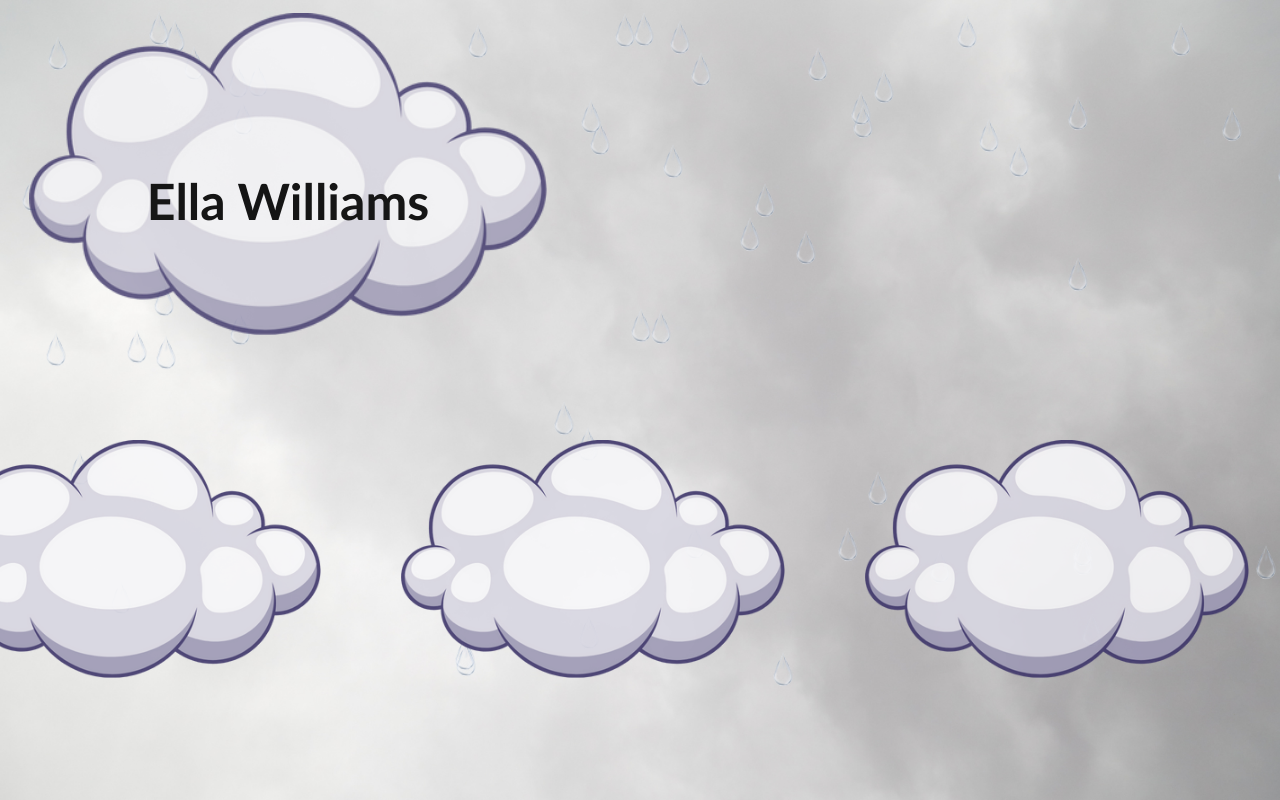
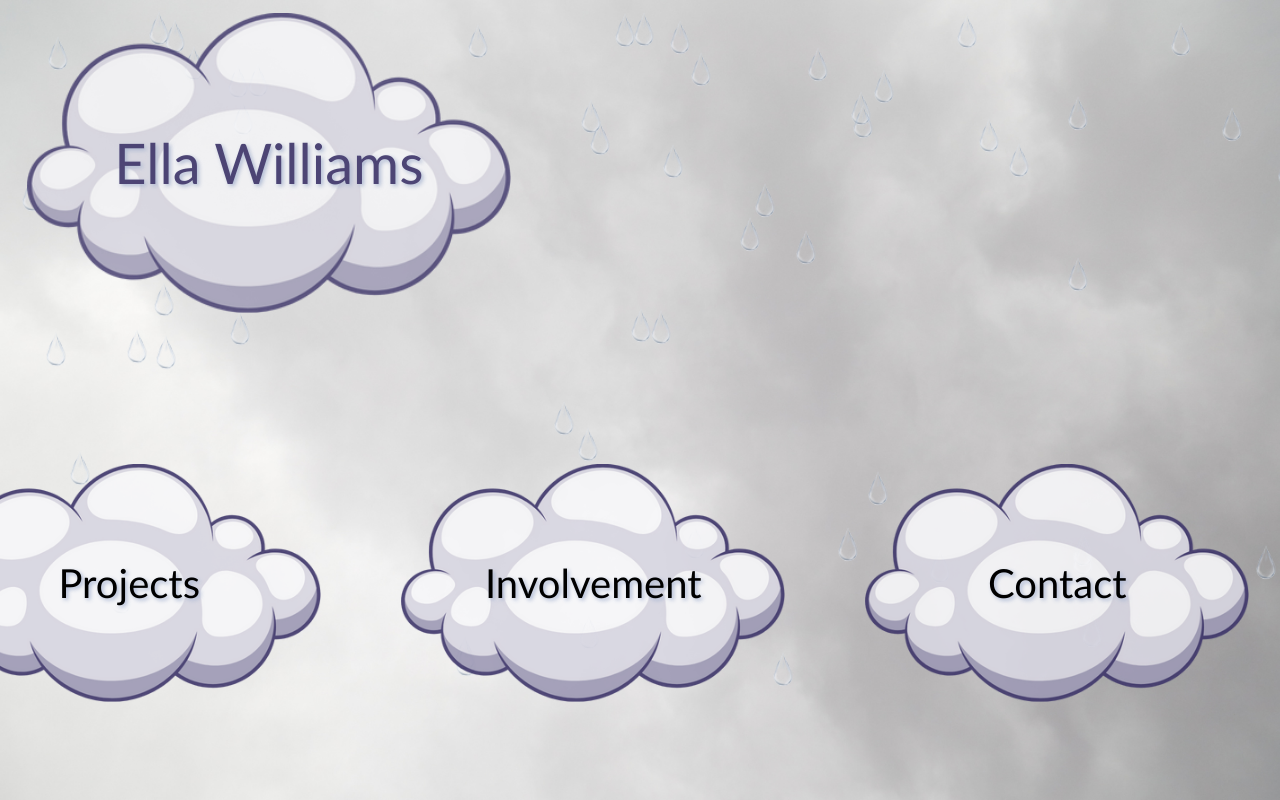
Before and after one commit to E11aW/Ella-Personal-Website, a plain HTML site: page main.html in a window 1280 px wide. Shown: the top 800 px of the page. Drawn offline with Linux system fonts and the light colour scheme.

Commit message:
finalized scrolling clouds

```diff
--- a/effects.js
+++ b/effects.js
@@ -44,12 +44,18 @@ let cloudPositions = [];
 const speed = 1.75;
 const padding = window.screen.width * 0.1;
 
+document.querySelectorAll('.floating-cloud').forEach(cloud => {
+    const img = cloud.querySelector('img');
+    const text = cloud.querySelector('.cloud-text');
+    text.textContent = img.alt;
+})
+
 function animateClouds() {
 
     floatingClouds.forEach((cloud, i) => {
         cloudPositions[i] -= speed;
+        // loop the cloud back to the others side of the screen
         if (cloudPositions[i] <= -cloud.offsetWidth) {
-            // loop the cloud back to the others side of the screen
             const maxX = Math.max(...cloudPositions);
             cloudPositions[i] = maxX + cloud.offsetWidth + padding;
         }
--- a/main.html
+++ b/main.html
@@ -4,16 +4,26 @@
 
 <body>
     <div class="clouds" id="top-cloud">
-        <img src="Assets\purple-cloud.png" id="name-cloud">
-        <h1>
-            Ella Williams
-        </h1>
+        <img src="Assets\purple-cloud.png" id="name-cloud" alt="Ella Williams">
+        <span class="cloud-text" id="name">Ella Williams</span>
     </div>
     <div class="clouds" id="floating-clouds">
-        <img src="Assets\purple-cloud.png" class="floating-cloud" alt="About Me">
-        <img src="Assets\purple-cloud.png" class="floating-cloud" alt="Projects">
-        <img src="Assets\purple-cloud.png" class="floating-cloud" alt="Involvement">
-        <img src="Assets\purple-cloud.png" class="floating-cloud" alt="Contact">
+        <div class="floating-cloud">
+            <img src="Assets\purple-cloud.png" alt="About Me">
+            <span class="cloud-text"></span>
+        </div>
+        <div class="floating-cloud">
+            <img src="Assets\purple-cloud.png" alt="Projects">
+            <span class="cloud-text"></span>
+        </div>
+        <div class="floating-cloud">
+            <img src="Assets\purple-cloud.png" alt="Involvement">
+            <span class="cloud-text"></span>
+        </div>
+        <div class="floating-cloud">
+            <img src="Assets\purple-cloud.png" alt="Contact">
+            <span class="cloud-text"></span>
+        </div>
     </div>
     <script src="effects.js"></script>
 </body>
--- a/style.css
+++ b/style.css
@@ -21,14 +21,10 @@ body {
     opacity: 0.5;
 }
 
-.clouds {
-    z-index: 10;
-}
-
 #top-cloud {
     opacity: 0;
     position: fixed;
-    width: 45%;
+    width: 42%;
     top: 0;
     padding-top: 1%;
     z-index: 11;
@@ -45,29 +41,32 @@ body {
     opacity: 0.9;
 }
 
-#top-cloud h1 {
-    text-align: center;
+.floating-cloud {
     position: absolute;
-    top: 50%;
-    left: 50%;
-    transform: translate(-50%, -50%);
-    font-family: Calibri, Candara, sands-seif;
+    top: 58%;
+    display: flex;
+    justify-content: center;
+    align-items: center;
+    width: 30%;
+    z-index: 15;
 }
 
-h1 {
-    font-size: 50px;
+.floating-cloud img {
+    opacity: 0.9;
+    width: 100%;
+    height: auto;
+    display: block;
 }
 
-#floating-clouds {
+.cloud-text {
     position: absolute;
-    top: 55%;
-    width: 100%;
-    /* overflow: hidden; */
-    pointer-events: none;
+    font-family: Calibri, Candara, sans-serif;
+    font-size: 2.5em;
+    text-shadow: 2px 2px 4px #a8b5d2;
+    white-space: nowrap;
 }
 
-#floating-clouds img {
-    position: absolute;
-    opacity: 0.9;
-    width: 30%;
+#name {
+    font-size: 3.5rem;
+    color: #3d356a;
 }
```
